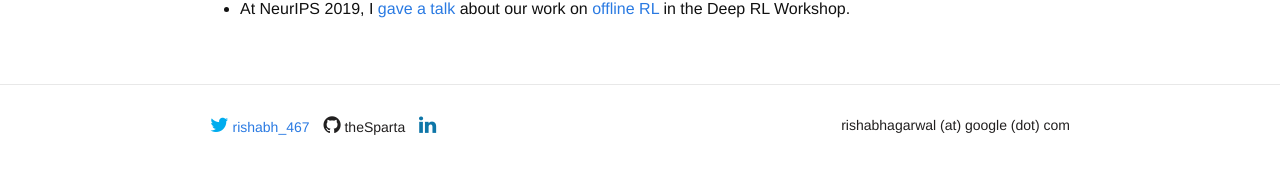
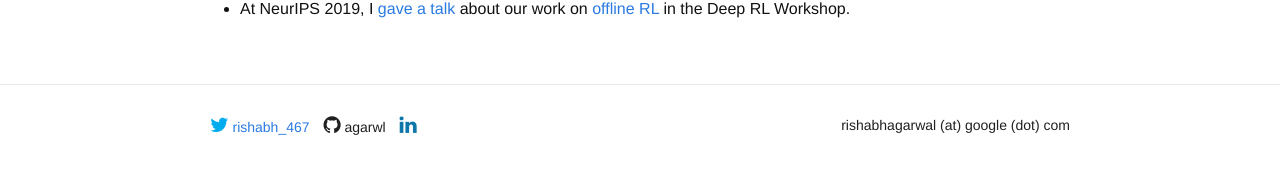
Before and after one commit to agarwl/agarwl.github.io, a Jekyll site: the page built from index.html, in a window 1280 px wide. Shown: the part 744-924 px from the top of the page. Built offline with Jekyll 4.4.1, drawn with Linux system fonts in a browser that asks for light colours; nearby versions of some CDN libraries; some web fonts are replaced.

Commit message:
Update layout.html

```diff
--- a/_layouts/layout.html
+++ b/_layouts/layout.html
@@ -56,8 +56,8 @@
             <a href="https://twitter.com/rishabh_467" target="_blank">
               <i class="fa fa-twitter fa-10x" style="color:#00ACEE"></i> rishabh_467
             </a>
-            <a href="https://github.com/theSparta/" style="color:#211F1F" target="_blank">
-                <i class="fa fa-github" style="color:#211F1F"> </i> theSparta
+            <a href="https://github.com/agarwl/" style="color:#211F1F" target="_blank">
+                <i class="fa fa-github" style="color:#211F1F"> </i> agarwl
             </a>
             <a href="https://www.linkedin.com/in/rishabhagarwal467" target="_blank">
               <i class="fa fa-linkedin" style="color:#0e76a8"> </i>
```
